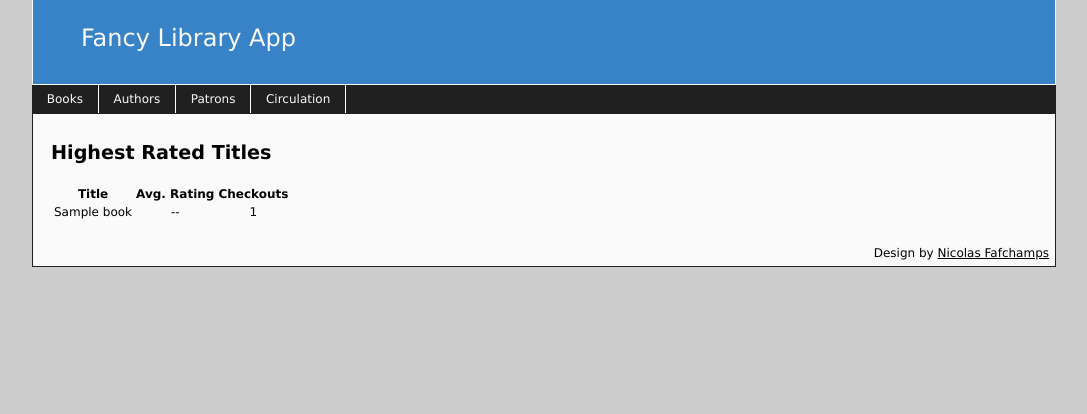
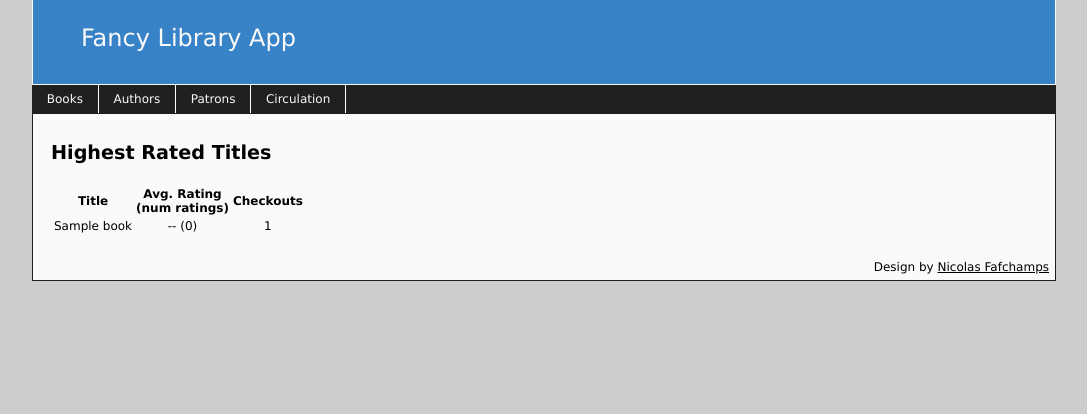
Before and after one commit to XerxesDGreat/library-app, a Django app: page /circulation/top/ in a window 1280 px wide. Shown: the part 21-435 px from the top of the page, without its empty margins (104-1191 px from the left). Run offline with Django 3.2, Linux system fonts and the light colour scheme; tables that the repository leaves empty hold one stand-in row (values such as "Sample post"); parts of the project's set-up code (start-up, migrations or seed data) failed here and were passed over.

Commit message:
Ratings improvements - Make top rated books report more performant - Incorporate ratings into books displays

```diff
--- a/library/templates/books/detail.html
+++ b/library/templates/books/detail.html
@@ -21,6 +21,9 @@
 	<div>
 		<em>Book ID:</em> {{ book.id }}
 	</div>
+    <div>
+        <em>Rating:</em> {{ rating_info.avg_rating|floatformat:1|default:'--' }} ({{ rating_info.num_ratings }} ratings)
+    </div>
 	<div>
 		Others also read:<br />
 		{% if recommended_book_list %}
--- a/library/templates/circulation/top.html
+++ b/library/templates/circulation/top.html
@@ -13,14 +13,14 @@
 <table>
     <tr>
         <th>Title</th>
-        <th>Avg. Rating</th>
+        <th>Avg. Rating<br />(num ratings)</th>
         <th>Checkouts</th>
     </tr>
     {% for b in books %}
     <tr>
-        <td>{{ b.title }}</td>
-        <td style="text-align: center;">{% if b.avg_rating == None %}--{% else %}{{ b.avg_rating|floatformat:1 }}{% endif %}</td>
-        <td style="text-align: center;">{{ b.checkouts }}</td>
+        <td>{{ b.book__title }}</td>
+        <td style="text-align: center;">{{ b.avg_rating|floatformat:1|default:'--' }} ({{ b.num_ratings }})</td>
+        <td style="text-align: center;">{{ b.num_checkouts }}</td>
     </tr>
     {% endfor %}
 </table>
--- a/library/views.py
+++ b/library/views.py
@@ -7,7 +7,7 @@ from library_app.utils import reverse
 from library.forms import BookForm, CheckoutForm#, AuthorForm, PatronForm
 from django.utils.datastructures import MultiValueDictKeyError
 from django.http.response import HttpResponse
-from django.db.models import Q
+from django.db.models import Q, Avg, Count
 from operator import itemgetter
 
 
@@ -73,7 +73,7 @@ class BookIndexView(generic.ListView):
 
     def get_queryset(self):
         search_term = self.request.GET.get('q')
-        queryset = Book.objects.all().order_by('title')
+        queryset = Book.objects.all().annotate(avg_rating=Avg('checkout__rating'), num_ratings=Count('checkout__rating')).order_by('title')
         if search_term is not None:
             queryset = queryset.filter(title__icontains=search_term)
         return queryset
@@ -115,6 +115,7 @@ class BookDetailView(generic.DetailView):
                 except:
                     recommended_books[patron_entry.book] = {'book': patron_entry.book, 'count': 1}
         context['recommended_book_list'] = [y[1] for y in sorted(recommended_books.items(), key=lambda x: x[1]['count'], reverse=True)]
+        context['rating_info'] = Checkout.objects.filter(book_id=self.object.id).aggregate(avg_rating=Avg('rating'), num_ratings=Count('rating'))
         return context
 
 class BookCreateView(generic.CreateView):
@@ -298,33 +299,33 @@ class CirculationIndexByPatronView(CirculationIndexView):
         return self.patron
 
 def highest_rated_titles(request, **kwargs):
-    checkouts = Checkout.objects.all()
-    b = {}
-    print 'before loop'
-    for c in checkouts:
-        try:
-            st = b[c.book]
-        except:
-            st = {
-                'title': c.book.title,
-                'checkouts': 0,
-                'total_rating': None,
-                'num_ratings': 0,
-                'avg_rating': None
-            }
-        st['checkouts'] += 1
-        if c.rating is not None:
-            st['num_ratings'] += 1
-            st['total_rating'] = st['total_rating'] + c.rating if st['total_rating'] else float(c.rating)
-            st['avg_rating'] = st['total_rating'] / st['num_ratings']
+    # checkouts = Checkout.objects.all()
+    # b = {}
+    # for c in checkouts:
+    #     try:
+    #         st = b[c.book]
+    #     except:
+    #         st = {
+    #             'title': c.book.title,
+    #             'checkouts': 0,
+    #             'total_rating': None,
+    #             'num_ratings': 0,
+    #             'avg_rating': None
+    #         }
+    #     st['checkouts'] += 1
+    #     if c.rating is not None:
+    #         st['num_ratings'] += 1
+    #         st['total_rating'] = st['total_rating'] + c.rating if st['total_rating'] else float(c.rating)
+    #         st['avg_rating'] = st['total_rating'] / st['num_ratings']
+    #
+    #     b[c.book] = st
+    #
+    # sorted_b = sorted(b.values(), key=itemgetter('avg_rating', 'checkouts'), reverse=True)
+    limit = request.GET.get('limit', 25)
+    # context = {'books': sorted_b[:limit]}
 
-        b[c.book] = st
-
-    print 'after loop'
-
-    sorted_b = sorted(b.values(), key=itemgetter('avg_rating', 'checkouts'), reverse=True)
-    limit = request.GET.get('limit', 25)
-    context = {'books': sorted_b[:limit]}
+    sorted_b = Checkout.objects.all().values('book_id', 'book__title').annotate(num_checkouts=Count('id'), avg_rating=Avg('rating'), num_ratings=Count('rating')).order_by('-avg_rating', '-num_checkouts')[:limit]
+    context = {'books': sorted_b}
     return render_to_response('circulation/top.html', context)
 
 
```
Also changed, not shown: library/templates/books/list.html (+7 -0 lines).
